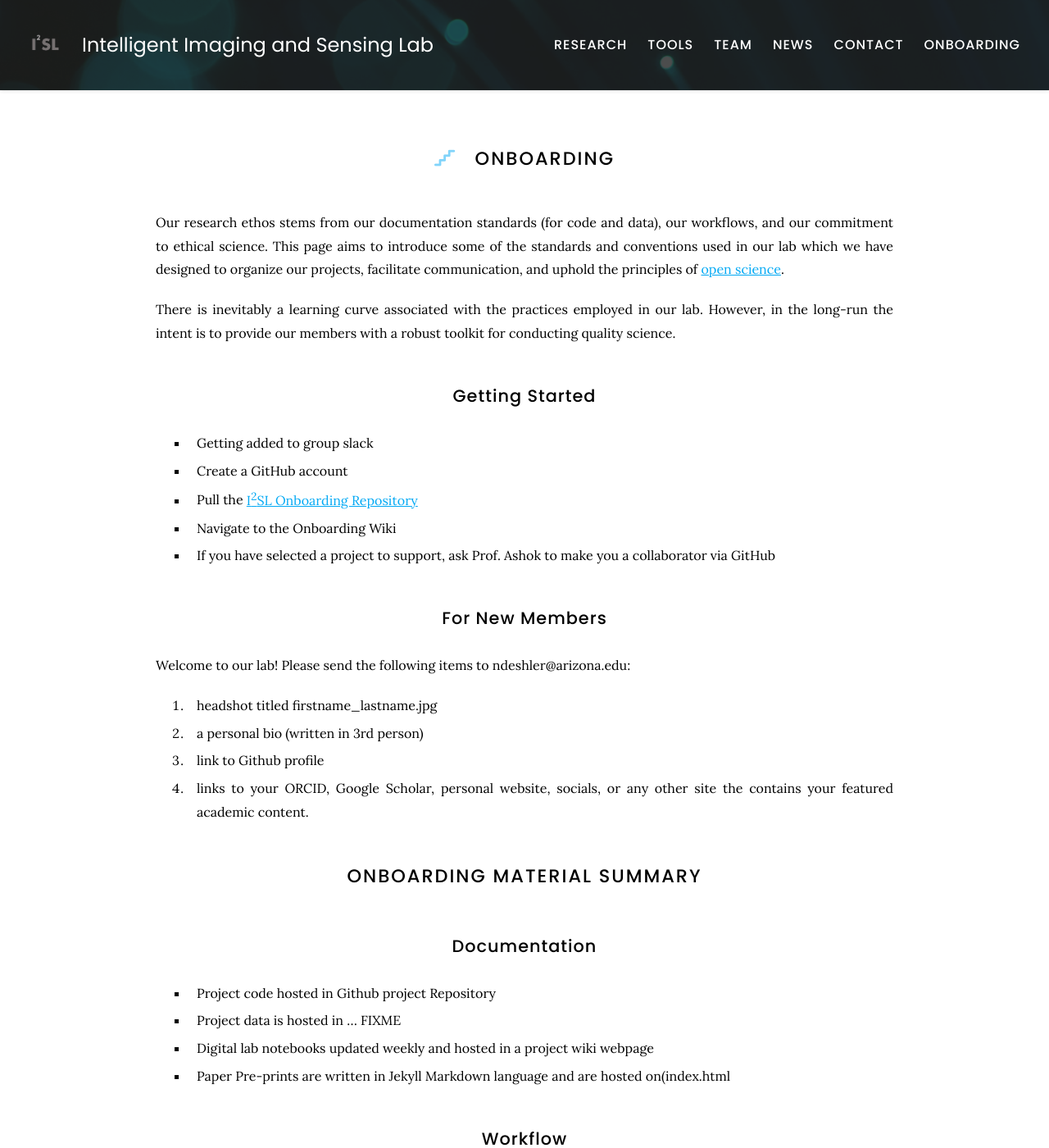
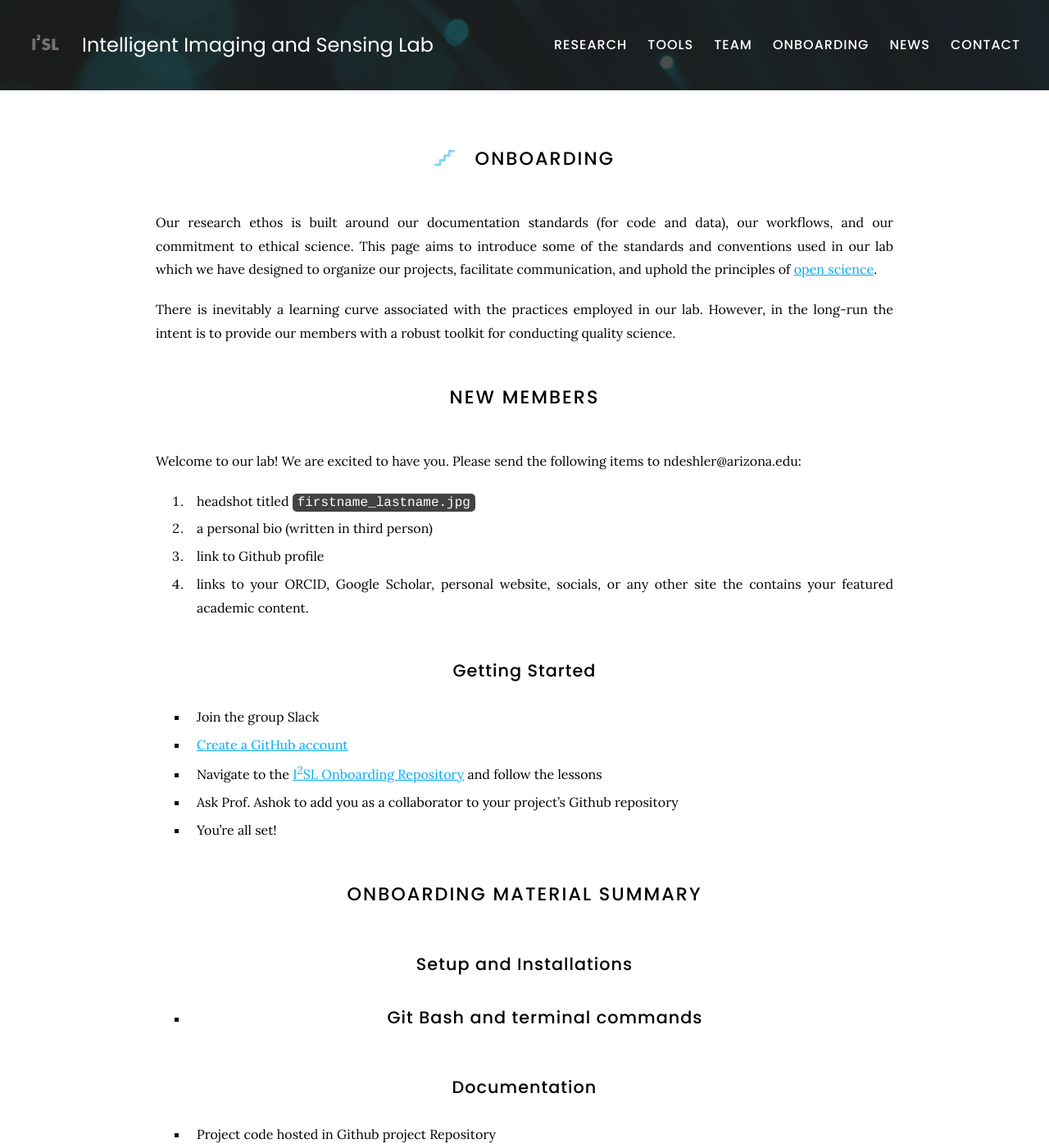
Before and after one commit to I2SL/I2SL-Website, a Jekyll site: the page built from onboarding/index.md, in a window 1280 px wide and 1400 px high. Shown: the whole window at 82% size. Built offline with Jekyll 4.4.1, drawn with Linux system fonts in a browser that asks for light colours; some of the changed text lies outside the part shown.

Commit message:
updated index html files

```diff
--- a/onboarding/index.md
+++ b/onboarding/index.md
@@ -1,47 +1,51 @@
 ---
 title: Onboarding
 nav:
-  order: 5
+  order: 4
   tooltip: information for new members
 ---
 
 # <i class="fas fa-stairs"></i>Onboarding
 
-Our research ethos stems from our documentation standards (for code and data), our workflows, and our commitment to ethical science. This page aims to introduce some of the standards and conventions used in our lab which we have designed to organize our projects, facilitate communication, and uphold the principles of [open science](https://en.wikipedia.org/wiki/Open_science).
+Our research ethos is built around our documentation standards (for code and data), our workflows, and our commitment to ethical science. This page aims to introduce some of the standards and conventions used in our lab which we have designed to organize our projects, facilitate communication, and uphold the principles of [open science](https://en.wikipedia.org/wiki/Open_science).
 
 There is inevitably a learning curve associated with the practices employed in our lab. However, in the long-run the intent is to provide our members with a robust toolkit for conducting quality science.
 
-## Getting Started
-- Getting added to group slack
-- Create a GitHub account
-- Pull the [I<sup>2</sup>SL Onboarding Repository](https://github.com/ashokamit/Onboarding)
-- Navigate to the Onboarding Wiki
-- If you have selected a project to support, ask Prof. Ashok to make you a collaborator via GitHub
-
-## For New Members
-Welcome to our lab! Please send the following items to ndeshler@arizona.edu:
-  1. headshot titled firstname_lastname.jpg
-  2. a personal bio (written in 3rd person)
+# New Members
+Welcome to our lab! We are excited to have you. Please send the following items to ndeshler@arizona.edu:
+  1. headshot titled `firstname_lastname.jpg`
+  2. a personal bio (written in third person)
   3. link to Github profile
   4. links to your ORCID, Google Scholar, personal website, socials, or any other site the contains your featured academic content.
 
+## Getting Started
+- Join the group Slack
+- [Create a GitHub account](https://github.com)
+- Navigate to the [I<sup>2</sup>SL Onboarding Repository](https://github.com/ashokamit/Onboarding) and follow the lessons
+- Ask Prof. Ashok to add you as a collaborator to your project's Github repository
+- You're all set!
 
 # Onboarding Material Summary
+
+## Setup and Installations
+- Git Bash and terminal commands
+-
 
 ## Documentation
 - Project code hosted in Github project Repository
 - Project data is hosted in ... FIXME
 - Digital lab notebooks updated weekly and hosted in a project wiki webpage
-- Paper Pre-prints are written in Jekyll Markdown language and are hosted on(index.html
+- Paper Pre-prints are written in Jekyll Markdown language and are hosted on project github repo (link in README.md)
 
 ## Workflow
 - Version control on project github repositories
-- Maintaining commit logs
-- Properly creating meta-data for your projects
+- Parallel workflows and branching
+- Properly annotating meta-data for your projects
 
-## Lab communication
-- Most communication performed in I2SL slack
-- Slack channels are organized by content
+## Communication
+- I<sup>2</sup>SL Slack
+- Channel organization
+- Content regulations
 
 ## Lab Ethics
 In joining this lab, you commit to:
```
Also changed, not shown: _members/eric-nelson.md (+1 -1 lines), contact/index.md (+1 -1 lines), news/index.md (+1 -1 lines).
